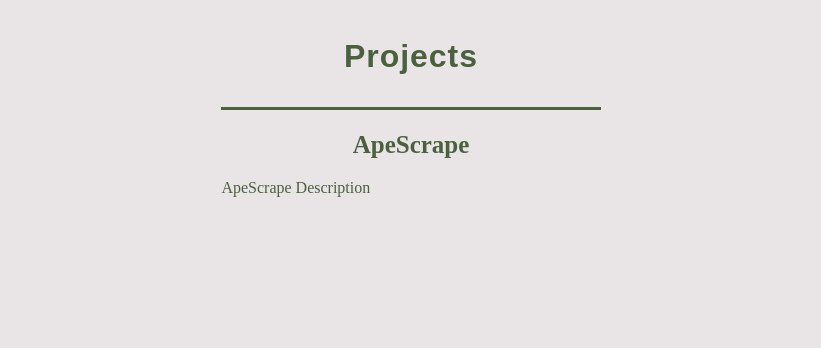
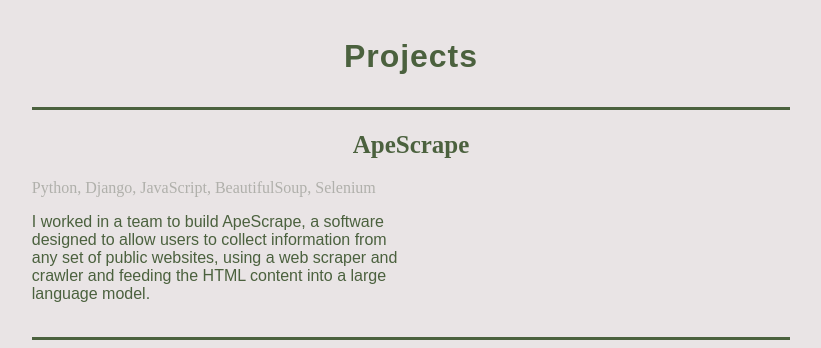
Before and after one commit to izzybeetschen/own-website, a website: page index.html in a window 1280 px wide. Shown: the part 1079-1427 px from the top of the page, without its empty margins (229-1050 px from the left). Before the commit the page ends 1318 px from the top, so only its background shows below. Drawn offline with Linux system fonts and the light colour scheme; files whose address does not match are found by name; a web font is replaced by a local one.

Commit message:
Font changes, adding description

```diff
--- a/css/style.css
+++ b/css/style.css
@@ -193,9 +193,11 @@ body {
   .apescrape {
     color: #4B613E;
     border-top-style: solid;
-    margin-left: 35%;
-    margin-right: 35%;
+    border-bottom-style: solid;
+    margin-left: 20%;
+    margin-right: 20%;
     border-top-width: 3px;
+    border-bottom-width: 3px;
   }
 
   .project-title {
@@ -204,8 +206,16 @@ body {
     text-align: center;
   }
 
+  .project-skills {
+    color: #B0B0AB;
+  }
+
   .project-description {
-
+    color: #4B613E;
+    font-family: "futura-pt", sans-serif;
+    font-weight: 400;
+    font-style: normal;
+    width: 50%;
   }
 
   .project-image {
--- a/index.html
+++ b/index.html
@@ -110,7 +110,10 @@
             <h1 class="subtitles">Projects</h1>
             <div class="apescrape">
                 <h2 class="project-title">ApeScrape</h2>
-                <p class = "project-description">ApeScrape Description</p>
+                <p class="project-skills">Python, Django, JavaScript, BeautifulSoup, Selenium</p>
+                <p class = "project-description">I worked in a team to build ApeScrape, a software designed to allow
+                    users to collect information from any set of public websites, using a
+                    web scraper and crawler and feeding the HTML content into a large language model. </p>
                 <img class="project-image">
             </div>
         </div>
```
Also changed, not shown: Images/apescrape-img.png (added), 1 other file.
